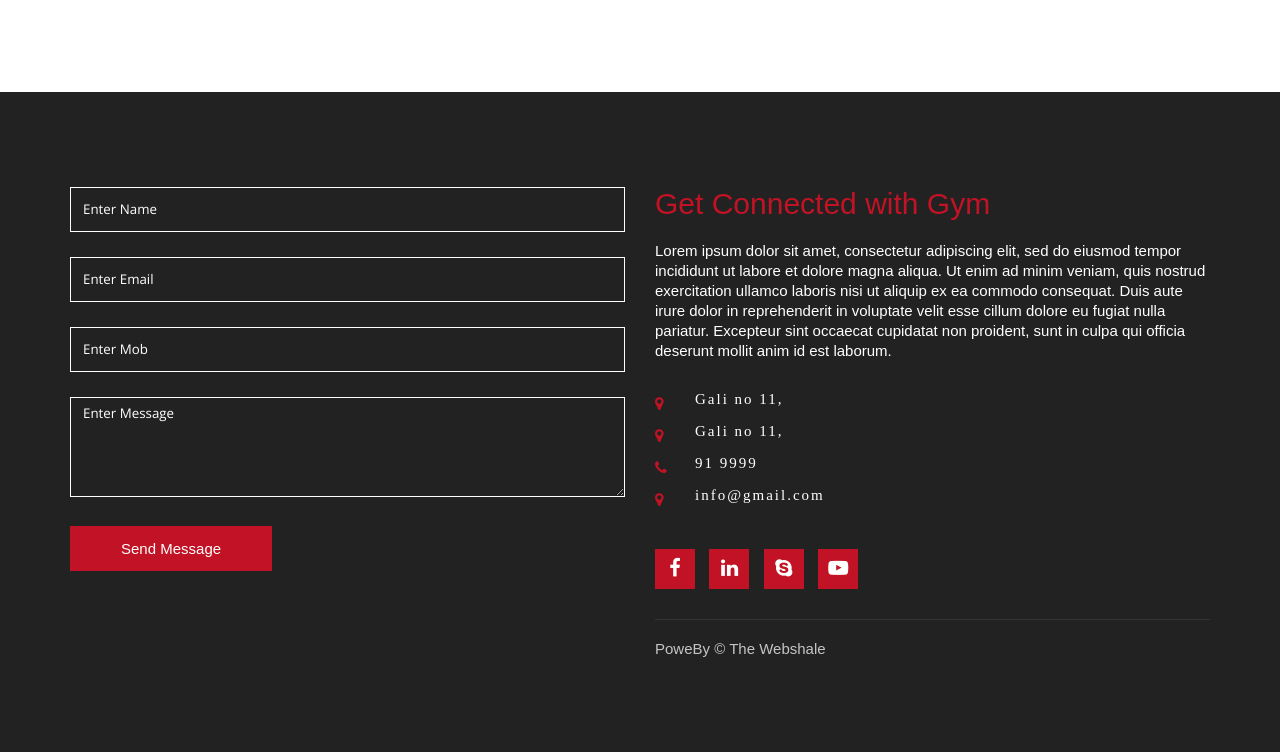
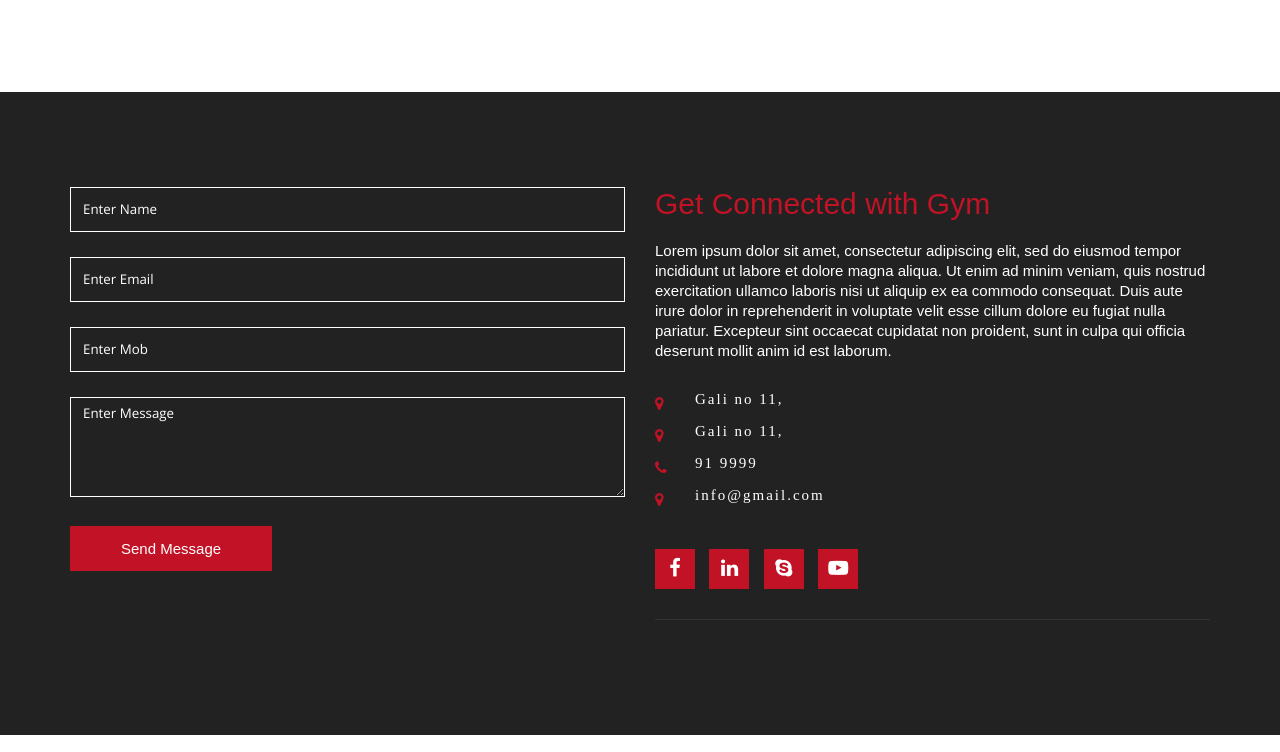
Before and after one commit to peksinsara/fitness-web, a plain HTML site: page index.html in a window 1280 px wide. Shown: the part 6586-7338 px from the top of the page. Drawn offline with nearby package versions, Linux system fonts and the light colour scheme.

Commit message:
Update index.html

```diff
--- a/index.html
+++ b/index.html
@@ -412,7 +412,7 @@
 				</div>
 
 <div class="copy">
-	PoweBy &copy; The Webshale
+
 </div>
 
 			</div>
```
